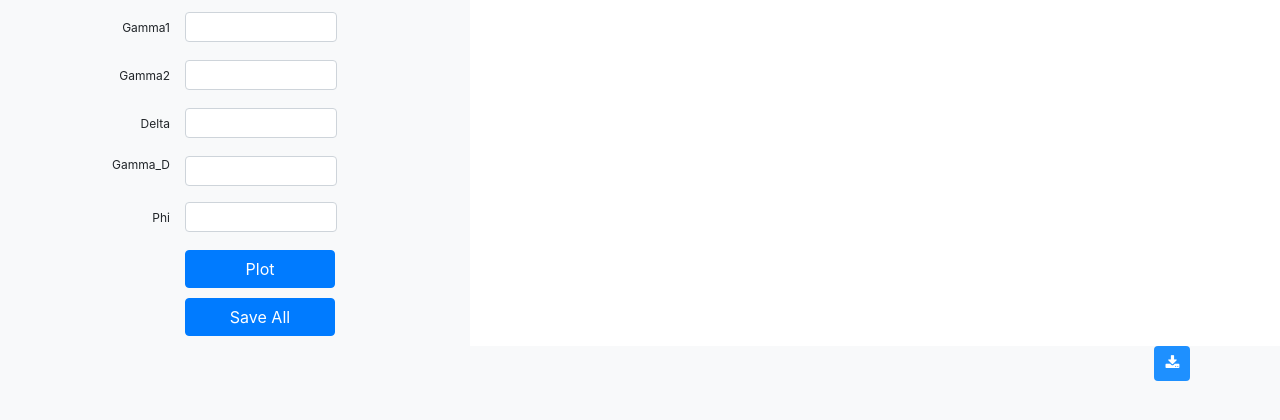
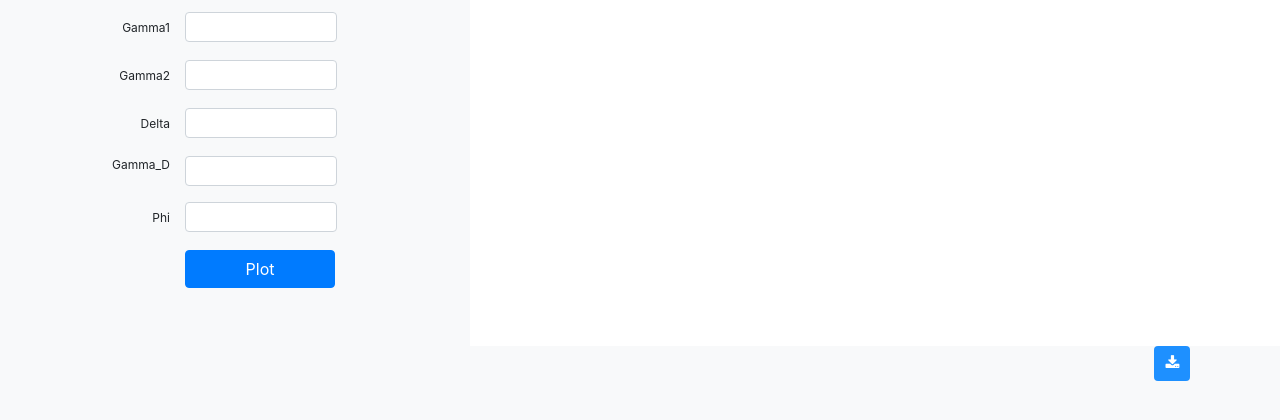
Before and after one commit to MrunalNasery/dst_supermodel_website, a website with bundled scripts: page public/index.html in a window 1280 px wide. Shown: the part 1511-1931 px from the top of the page. Built offline with nearby package versions, Linux system fonts and the light colour scheme; no server answers; a script that the page names is missing.

Commit message:
v0 commit

```diff
--- a/public/index.html
+++ b/public/index.html
@@ -158,7 +158,7 @@
          <div class="form-group row">
           <div class="col-lg-12 ">
           <button onclick="On_Plot()" type="submit" class="btn btn-primary">Plot</button>
-          <button onclick="On_Save()" type="submit" class="btn btn-primary" style="margin-top: 10px">Save All</button>
+          <!-- <button onclick="On_Save()" type="submit" class="btn btn-primary" style="margin-top: 10px">Save All</button> -->
         </div>
         </div>
 
```
